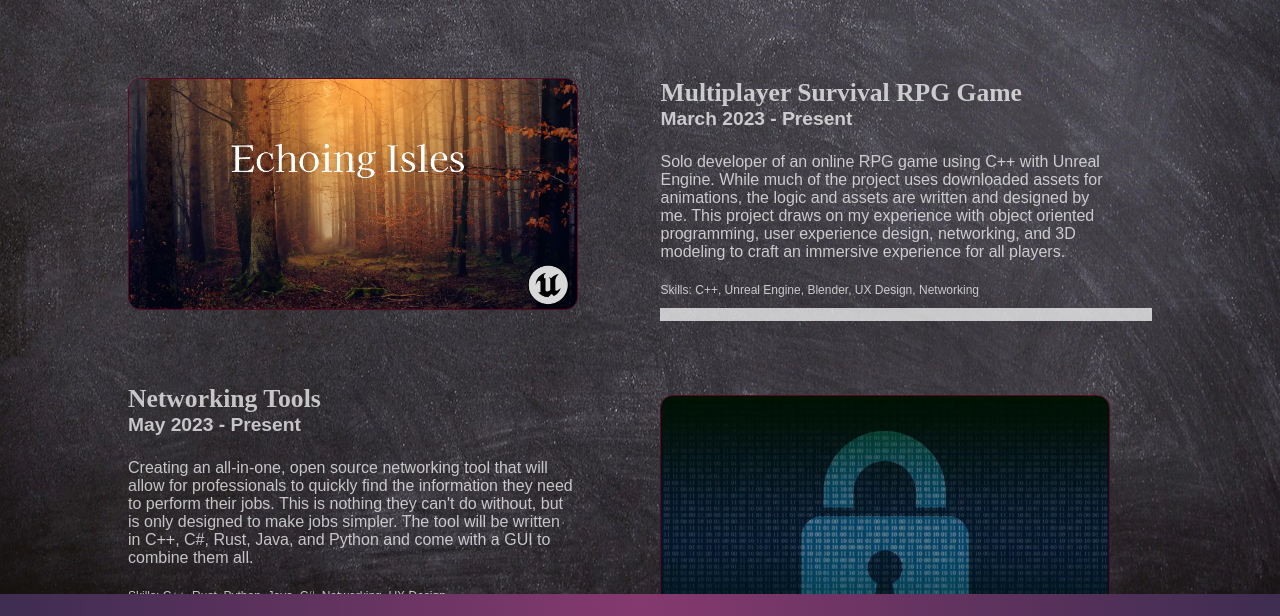
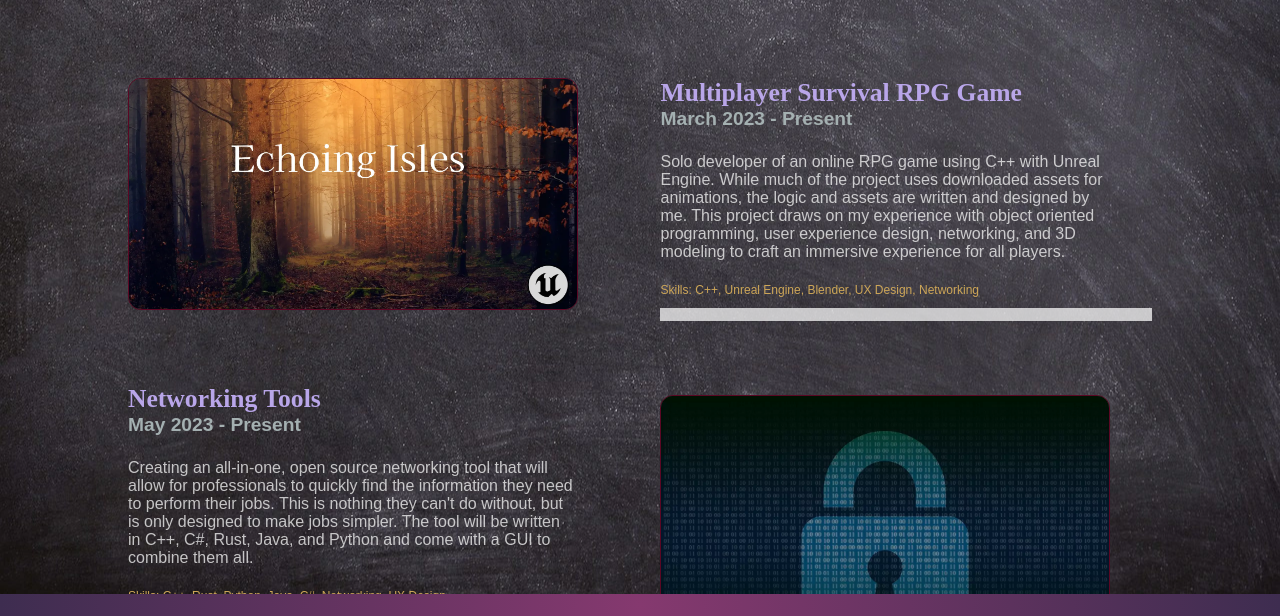
Before and after one commit to NJIT-WIS/midterm-portfolio-xaviergaray, a website: page docs/sections/projects/projects.html in a window 1280 px wide. Shown: the part 184-800 px from the top of the page. Drawn offline with Linux system fonts and the light colour scheme; a web font is replaced by a local one.

Commit message:
Added emphasis for projects page

```diff
--- a/docs/sections/projects/style.css
+++ b/docs/sections/projects/style.css
@@ -82,15 +82,24 @@ body {
 }
 
 h1, h2 {
+    font-family: 'Judson', serif;
+
+}
+
+h1 {
     text-decoration: underline;
-    font-family: 'Judson', serif;
     color: #fafafabe;
     font-size: 4em;
 }
 
 h2 {
-    text-decoration: none;
     font-size: 2em;
+    color: #b9a6e9;
+}
+
+h3 {
+    color: #a4b0b1;
+    font-size: 150%;
 }
 
 .columns {
@@ -122,7 +131,6 @@ h2 {
     max-width: 100%;
     display: block;
 }
-
 
 .left-column {
     width: 48%;
@@ -161,6 +169,7 @@ p {
 
 .skills {
     font-size: 0.94vw;
+    color: #cda658;
 }
 
 .rectangleBorder {
```
